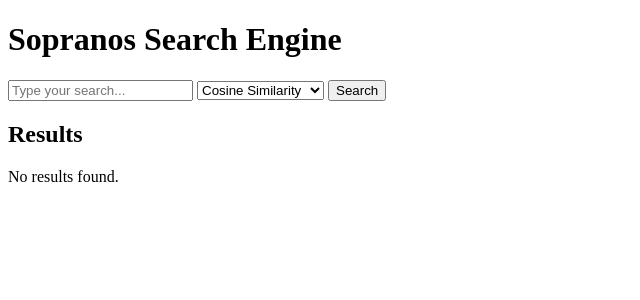
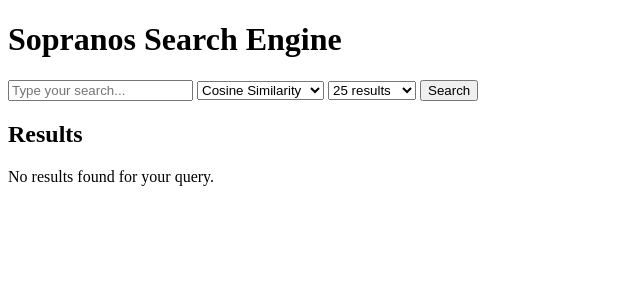
Before and after one commit to hvbcix/sopranos-searchv2, a Flask app: page / in a window 1280 px wide. Shown: the top 300 px of the page, without its empty margins (0-640 px from the left). Run offline with Flask 3, Linux system fonts and the light colour scheme; parts of the project's set-up code (start-up, migrations or seed data) failed here and were passed over.

Commit message:
working poc

```diff
--- a/app.py
+++ b/app.py
@@ -8,22 +8,26 @@
 df = prepare_data_for_tfidf(df)
 vectorizer, tfidf_matrix = calculate_tfidf_matrix(df)
 
-
 @app.route("/", methods=["GET", "POST"])
 def home():
     results = []
     query = ""
     similarity_metric = "cosine"  # Domyślna miara podobieństwa
+    top_n = 25  # Domyślna liczba wyników
 
     if request.method == "POST":
         query = request.form.get("query")  # Pobieranie zapytania z formularza
         similarity_metric = request.form.get("similarity_metric", "cosine")  # Pobieranie wybranej miary
+        top_n = int(request.form.get("top_n", 25))  # Pobieranie liczby wyników (domyślnie 25)
 
         if query:
             # Wykonaj wyszukiwanie za pomocą wybranej miary
-            results = search_with_similarity(query, vectorizer, tfidf_matrix, df, similarity_metric).to_dict(orient="records")
+            results = search_with_similarity(query, vectorizer, tfidf_matrix, df, similarity_metric, top_n).to_dict(orient="records")
 
-    return render_template("index.html", results=results, query=query, similarity_metric=similarity_metric)
+    # Sprawdzenie, czy są jakiekolwiek wyniki
+    no_results = len(results) == 0
+
+    return render_template("index.html", results=results, query=query, similarity_metric=similarity_metric, no_results=no_results, top_n=top_n)
 
 
 if __name__ == "__main__":
--- a/templates/index.html
+++ b/templates/index.html
@@ -13,11 +13,18 @@
             <option value="cosine" {% if similarity_metric == "cosine" %}selected{% endif %}>Cosine Similarity</option>
             <option value="jaccard" {% if similarity_metric == "jaccard" %}selected{% endif %}>Jaccard Similarity</option>
         </select>
+        <select name="top_n">
+            <option value="25" {% if top_n == 25 %}selected{% endif %}>25 results</option>
+            <option value="50" {% if top_n == 50 %}selected{% endif %}>50 results</option>
+            <option value="100" {% if top_n == 100 %}selected{% endif %}>100 results</option>
+        </select>
         <button type="submit">Search</button>
     </form>
 
     <h2>Results</h2>
-    {% if results %}
+    {% if no_results %}
+        <p>No results found for your query.</p>
+    {% else %}
         <ul>
             {% for result in results %}
                 <li>
@@ -26,8 +33,6 @@
                 </li>
             {% endfor %}
         </ul>
-    {% else %}
-        <p>No results found.</p>
     {% endif %}
 </body>
 </html>
```
Also changed, not shown: search_logic.py (+20 -4 lines).
